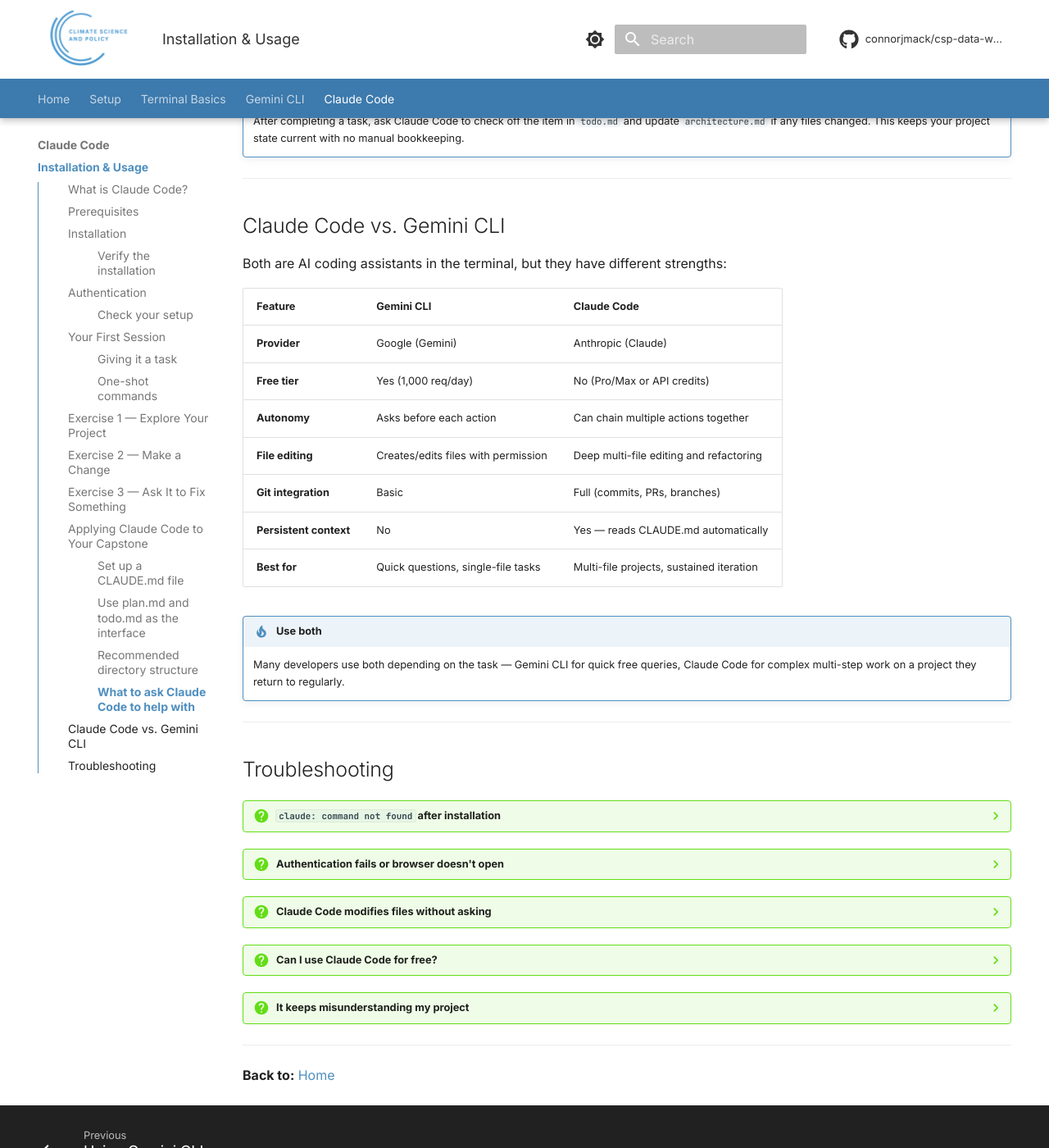
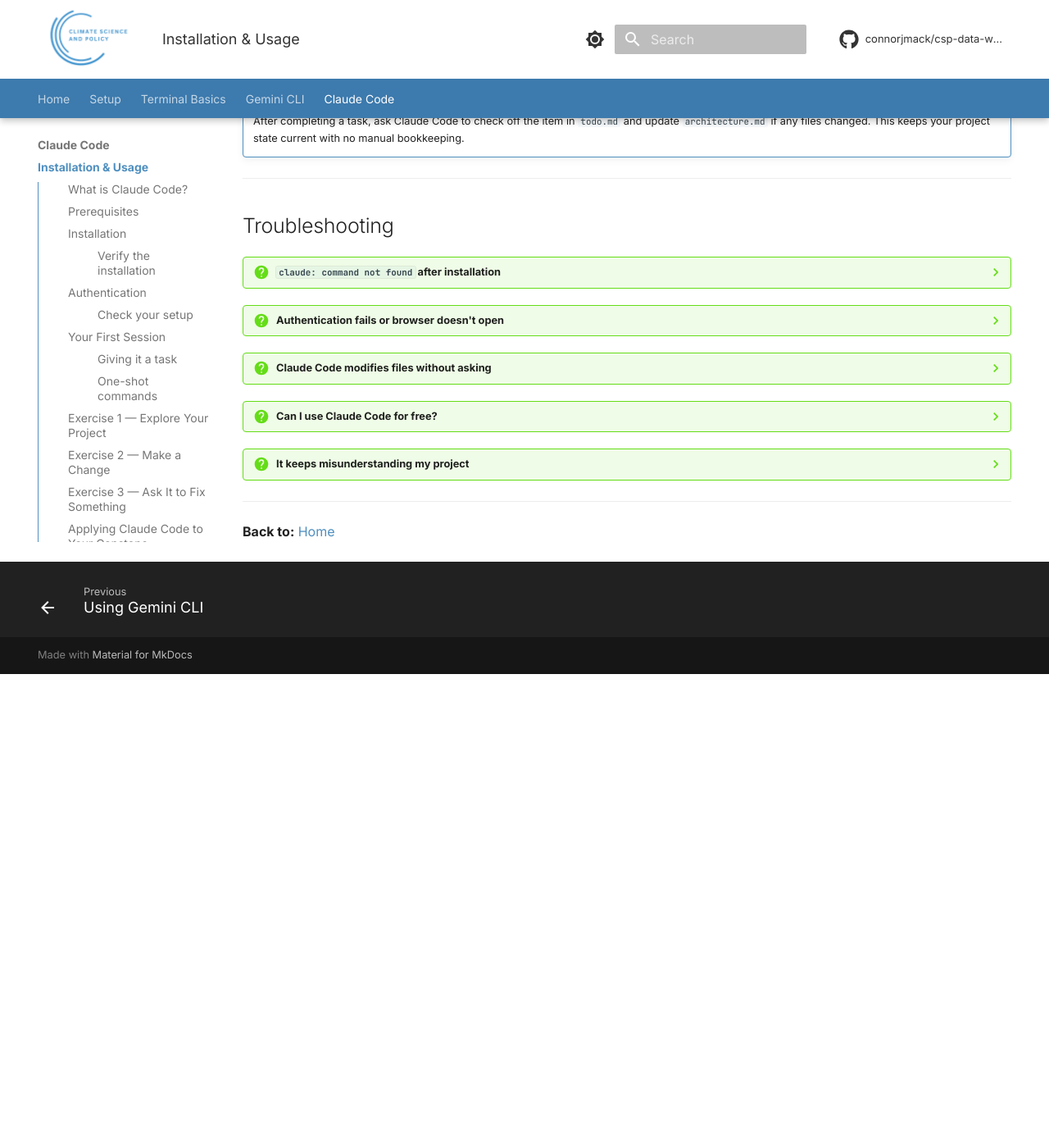
Before and after one commit to connorjmack/csp-data-workshop, an MkDocs documentation site: the page built from docs/modules/05-claude-code.md, in a window 1280 px wide and 1400 px high, scrolled down 6654 px. Shown: the whole window at 82% size. Built offline with MkDocs 1.6.1 and Material for MkDocs 9.7.7, drawn with Linux system fonts in a browser that asks for light colours; comment, search, counter and statistics services are not loaded; after the commit the page ends 7476 px from its top, so only the background shows below that; some of the changed text lies outside the part shown.

Commit message:
Quick update

````diff
--- a/docs/modules/05-claude-code.md
+++ b/docs/modules/05-claude-code.md
@@ -51,19 +51,15 @@
     npm install -g @anthropic-ai/claude-code
     ```
 
-=== "Windows (via WSL)"
+=== "Windows (Anaconda Prompt)"
 
-    Claude Code is designed for Unix-like environments. On Windows, run it inside WSL:
-
-    ```bash
-    wsl --install -d Ubuntu
-    ```
-
-    Then, inside the Ubuntu terminal:
+    Open **Anaconda Prompt** (not PowerShell or Command Prompt) and run:
 
     ```bash
     npm install -g @anthropic-ai/claude-code
     ```
+
+    All subsequent `claude` commands should also be run from Anaconda Prompt.
 
 ### Verify the installation
 
@@ -308,25 +304,6 @@
 
 ---
 
-## Claude Code vs. Gemini CLI
-
-Both are AI coding assistants in the terminal, but they have different strengths:
-
-| Feature | Gemini CLI | Claude Code |
-|---------|-----------|-------------|
-| **Provider** | Google (Gemini) | Anthropic (Claude) |
-| **Free tier** | Yes (1,000 req/day) | No (Pro/Max or API credits) |
-| **Autonomy** | Asks before each action | Can chain multiple actions together |
-| **File editing** | Creates/edits files with permission | Deep multi-file editing and refactoring |
-| **Git integration** | Basic | Full (commits, PRs, branches) |
-| **Persistent context** | No | Yes — reads CLAUDE.md automatically |
-| **Best for** | Quick questions, single-file tasks | Multi-file projects, sustained iteration |
-
-!!! tip "Use both"
-    Many developers use both depending on the task — Gemini CLI for quick free queries, Claude Code for complex multi-step work on a project they return to regularly.
-
----
-
 ## Troubleshooting
 
 ??? question "`claude: command not found` after installation"
````
Also changed, not shown: other parts of docs/modules/05-claude-code.md (+4 -1 lines).
